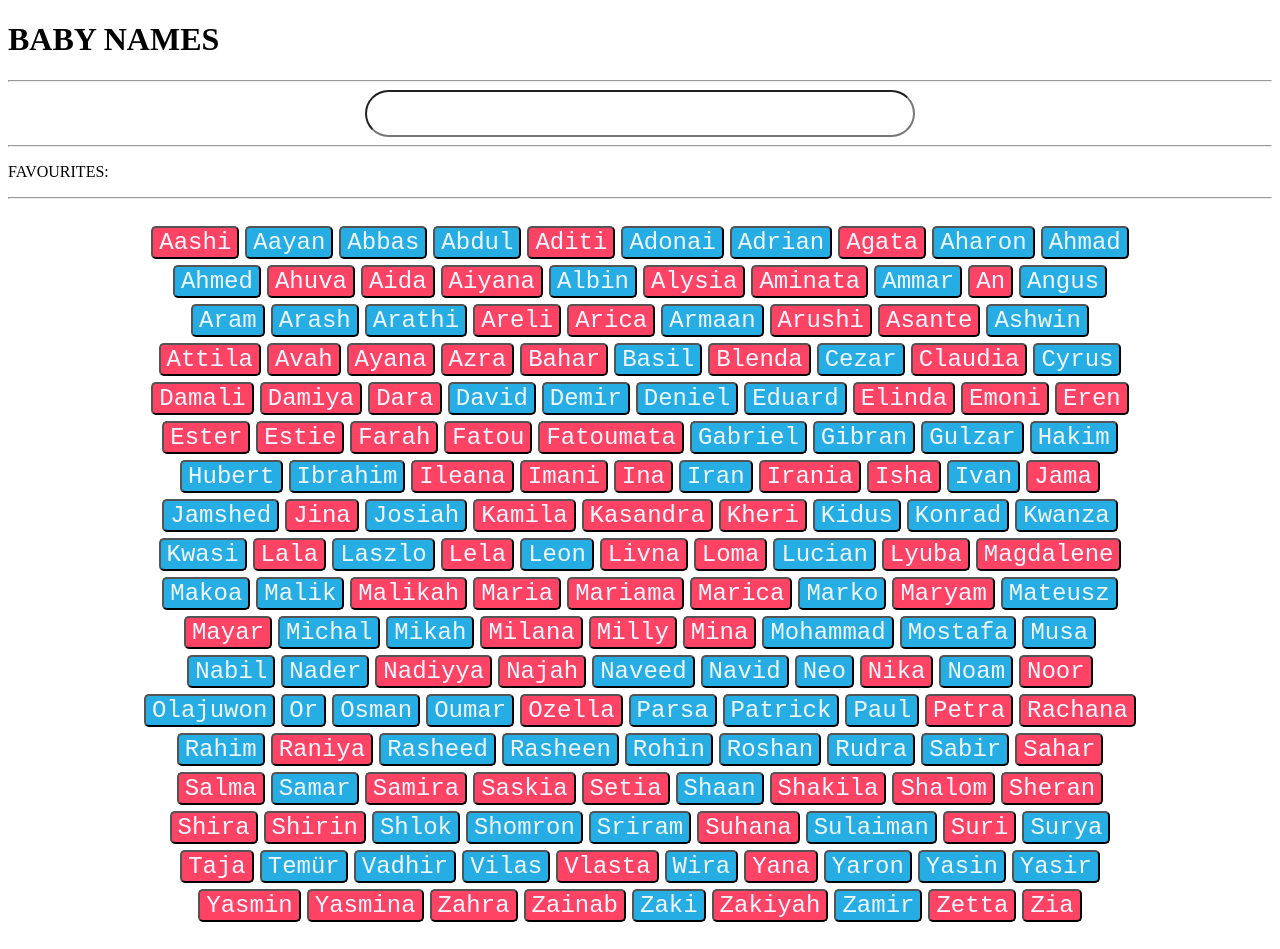
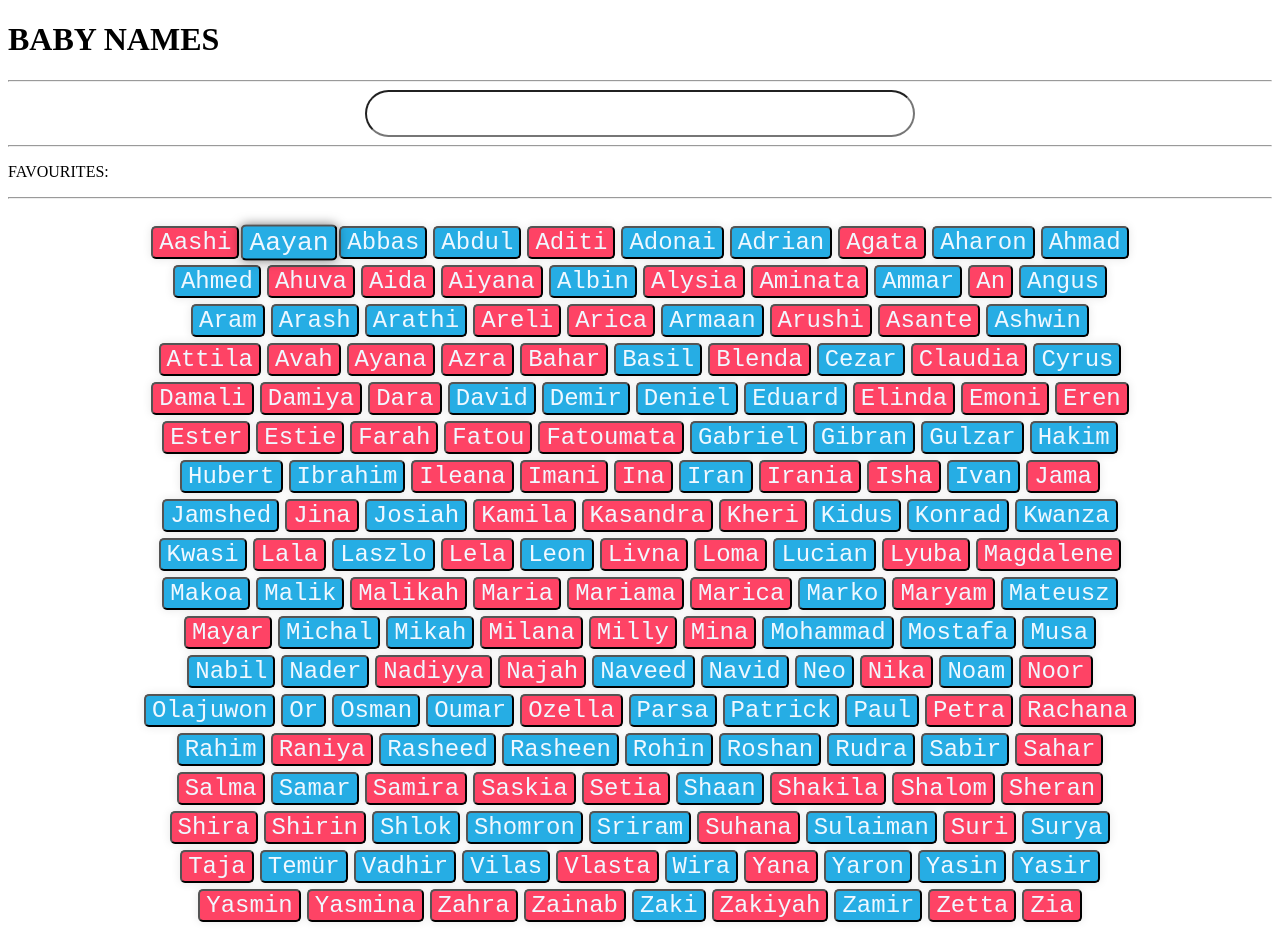
Before and after one commit to maghfoor-a/baby-names-react, a React (Create React App) app: page / in a window 1280 px wide. In both pictures the pointer is over the button "Aayan". Built offline with nearby package versions, Linux system fonts and the light colour scheme; the HTML template or start-up script is replaced by a standard one.

Commit message:
added hovering affects to buttons

```diff
--- a/src/components/MainContentStyles.css
+++ b/src/components/MainContentStyles.css
@@ -6,6 +6,11 @@
   margin: 3px;
   border-radius: 5px;
   cursor: pointer;
+  box-shadow: 0 0 10px rgba(0, 0, 0, 0.1);
+  -webkit-transition-duration: 0.2s;
+  transition-duration: 0.2s;
+  -webkit-transition-property: box-shadow, transform;
+  transition-property: box-shadow, transform;
 }
 
 .m {
@@ -16,6 +21,27 @@
   margin: 3px;
   border-radius: 5px;
   cursor: pointer;
+  box-shadow: 0 0 10px rgba(0, 0, 0, 0.1);
+  -webkit-transition-duration: 0.2s;
+  transition-duration: 0.2s;
+  -webkit-transition-property: box-shadow, transform;
+  transition-property: box-shadow, transform;
+}
+
+.m:hover,
+.m:focus,
+.m:active {
+  box-shadow: 0 0 10px rgba(0, 0, 0, 0.5);
+  -webkit-transform: scale(1.1);
+  transform: scale(1.1);
+}
+
+.f:hover,
+.f:focus,
+.f:active {
+  box-shadow: 0 0 10px rgba(0, 0, 0, 0.5);
+  -webkit-transform: scale(1.1);
+  transform: scale(1.1);
 }
 
 .namesList {
```
